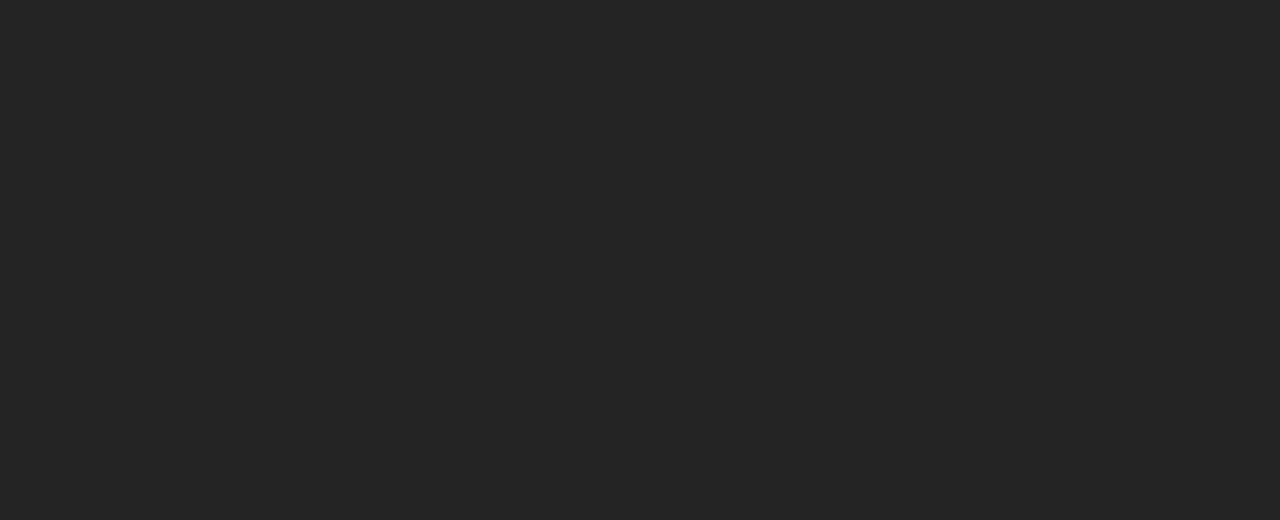
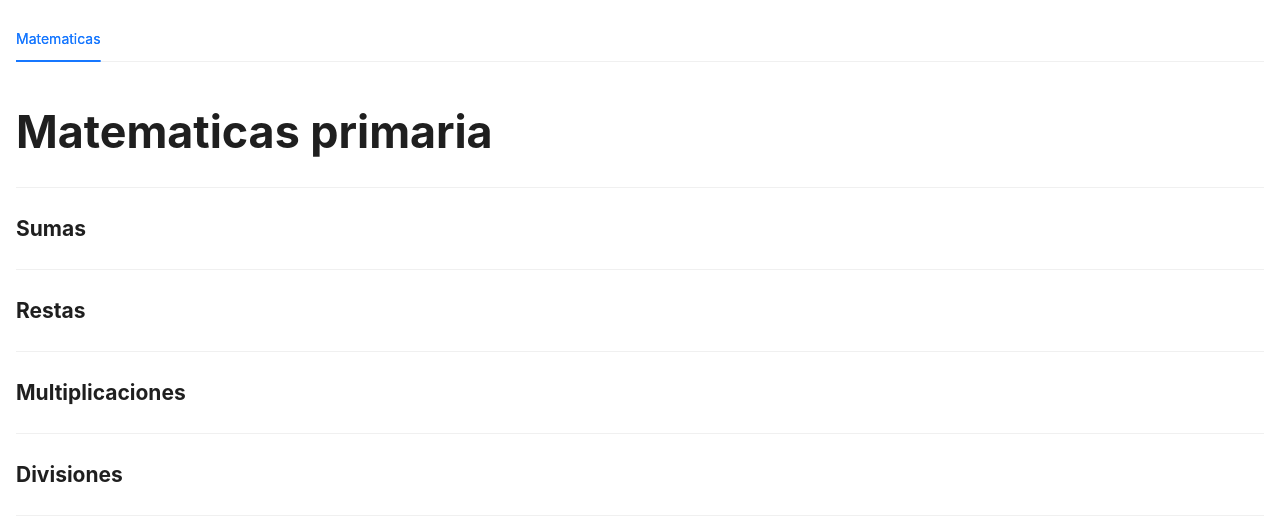
Before and after one commit to LuisGhz/kidshomeworkgen-react-vite, a React (Vite) app: page / in a window 1280 px wide. Shown: the top 520 px of the page. Built offline with nearby package versions, Linux system fonts and the light colour scheme.

Commit message:
Set basic layout

```diff
--- a/src/App.css
+++ b/src/App.css
@@ -0,0 +1,3 @@
+.App {
+  padding: 1rem;
+}
--- a/src/App.tsx
+++ b/src/App.tsx
@@ -1,7 +1,22 @@
+import { Tabs } from "antd";
+import type { TabsProps } from "antd";
 import "./App.css";
+import { ElementaryMathsTab } from "./components/ElementaryMathsTab";
+
+const items: TabsProps["items"] = [
+  {
+    key: "1",
+    label: "Matematicas",
+    children: <ElementaryMathsTab />,
+  },
+];
 
 function App() {
-  return <></>;
+  return (
+    <main className="App">
+      <Tabs items={items} />
+    </main>
+  );
 }
 
 export default App;
--- /dev/null
+++ b/src/components/ElementaryMathsTab.tsx
@@ -0,0 +1,18 @@
+import { Divider } from "antd";
+
+export const ElementaryMathsTab = () => {
+  return (
+    <div>
+      <h1>Matematicas primaria</h1>
+      <Divider />
+      <h2>Sumas</h2>
+      <Divider />
+      <h2>Restas</h2>
+      <Divider />
+      <h2>Multiplicaciones</h2>
+      <Divider />
+      <h2>Divisiones</h2>
+      <Divider />
+    </div>
+  );
+};
--- a/src/index.css
+++ b/src/index.css
@@ -2,10 +2,6 @@
   font-family: Inter, system-ui, Avenir, Helvetica, Arial, sans-serif;
   line-height: 1.5;
   font-weight: 400;
-
-  color-scheme: light dark;
-  color: rgba(255, 255, 255, 0.87);
-  background-color: #242424;
 
   font-synthesis: none;
   text-rendering: optimizeLegibility;
@@ -15,8 +11,6 @@
 
 body {
   margin: 0;
-  display: flex;
-  place-items: center;
   min-width: 320px;
   min-height: 100vh;
 }
```
